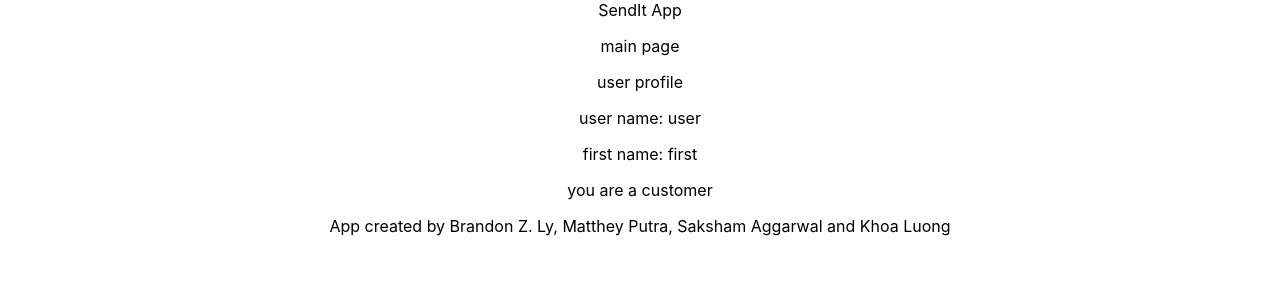
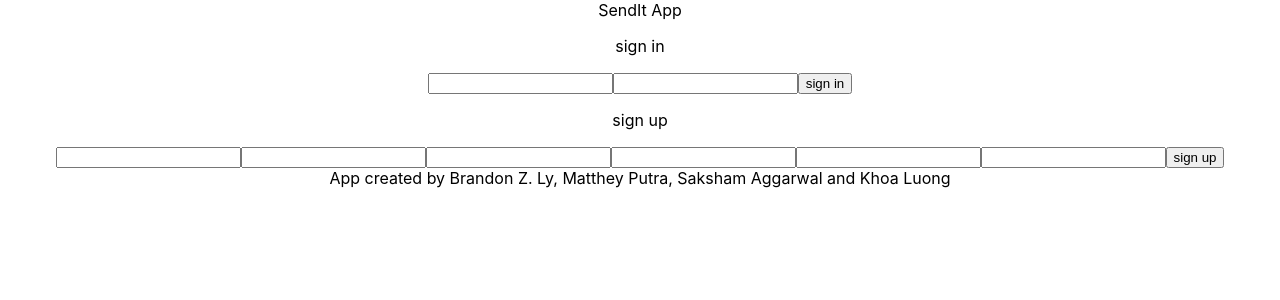
Before and after one commit to matthewputra/SendIt, a React (Create React App) app in the folder client/: page / in a window 1280 px wide. Shown: the top 300 px of the page. Built offline with nearby package versions, Linux system fonts and the light colour scheme.

Commit message:
added more auth client code

```diff
--- a/client/src/App.js
+++ b/client/src/App.js
@@ -27,7 +27,7 @@ function App() {
   }
 
   let content = <></>;
-  if (!auth) {
+  if (auth) {
     content = <MainPage auth={auth} user={user} setAuth={handleSetAuth}/>
   } else {
     content = <Auth setUser={handleSetUser} setAuth={handleSetAuth}/>
--- a/client/src/Auth/Auth.js
+++ b/client/src/Auth/Auth.js
@@ -1,4 +1,4 @@
-import React, { useEffect, useState } from 'react'
+import React, { useState } from 'react'
 import api from '../constants/apiEndPoints'
 import status from '../constants/statusCode'
 
@@ -26,13 +26,39 @@ export function SignIn(props) {
     }
     console.log("Password: " + password);
 
+    const handleSignIn = async (event) => {
+        event.preventDefault();
+        let url = api.base + api.handlers.login;
+        let sendData = {
+            email: email,
+            password: password
+        };
+        const response = await fetch(url, {
+            method: "POST",
+            body: JSON.stringify(sendData),
+            headers: new Headers({
+                "Content-Type": "application/json"
+            })
+        })
+
+        if (response.status !== status.ok) {
+            const err = await response.text;
+            console.log(err)
+        } else {
+            const authToken = response.headers.get("Authorization")
+            localStorage.setItem("Authorization", authToken);
+            const user = await response.json()
+            props.setUser(user)
+        }
+    }
+
     return (
         <>
             <p>sign in</p>
             <form>
                 <input aria-label="email" onChange={handleEmail}></input>
                 <input aria-label="password" onChange={handlePassword}></input>
-                <button>sign in</button>
+                <button onClick={handleSignIn}>sign in</button>
             </form>
         </>
     );
@@ -44,7 +70,7 @@ export function SignUp(props) {
     const [userName, setUserName] = useState("");
     const [firstName, setFirstName] = useState("");
     const [lastName, setLastName] = useState("");
-    const [userType, setUserType] = useState("");
+    const [userType, setUserType] = useState("customer");
 
     const handleEmail = (event) => {
         setEmail(event.target.value);
@@ -72,7 +98,15 @@ export function SignUp(props) {
     const handleSignUp = async (event) => {
         event.preventDefault();
         let url = api.base + api.handlers.login;
-        let sendData = {};
+        let sendData = {
+            email: email,
+            password: password,
+            passwordConf: password,
+            userName: userName,
+            firstName: firstName,
+            lastName: lastName,
+            userType: userType
+        };
         const response = await fetch(url, {
             method: "POST",
             body: JSON.stringify(sendData),
@@ -81,7 +115,7 @@ export function SignUp(props) {
             })
         })
 
-        if (response.status !== status.ok) {
+        if (response.status !== status.created) {
             const err = await response.text;
             console.log(err)
         } else {
--- a/client/src/constants/statusCode.js
+++ b/client/src/constants/statusCode.js
@@ -1,5 +1,6 @@
 export default {
     ok: 200,
+    created: 201,
     unauthorized: 401,
     unsupportedMediaType: 415,
     internalServerError: 500
```
Also changed, not shown: 1 other file (tests, documents, lock files or other folders).
